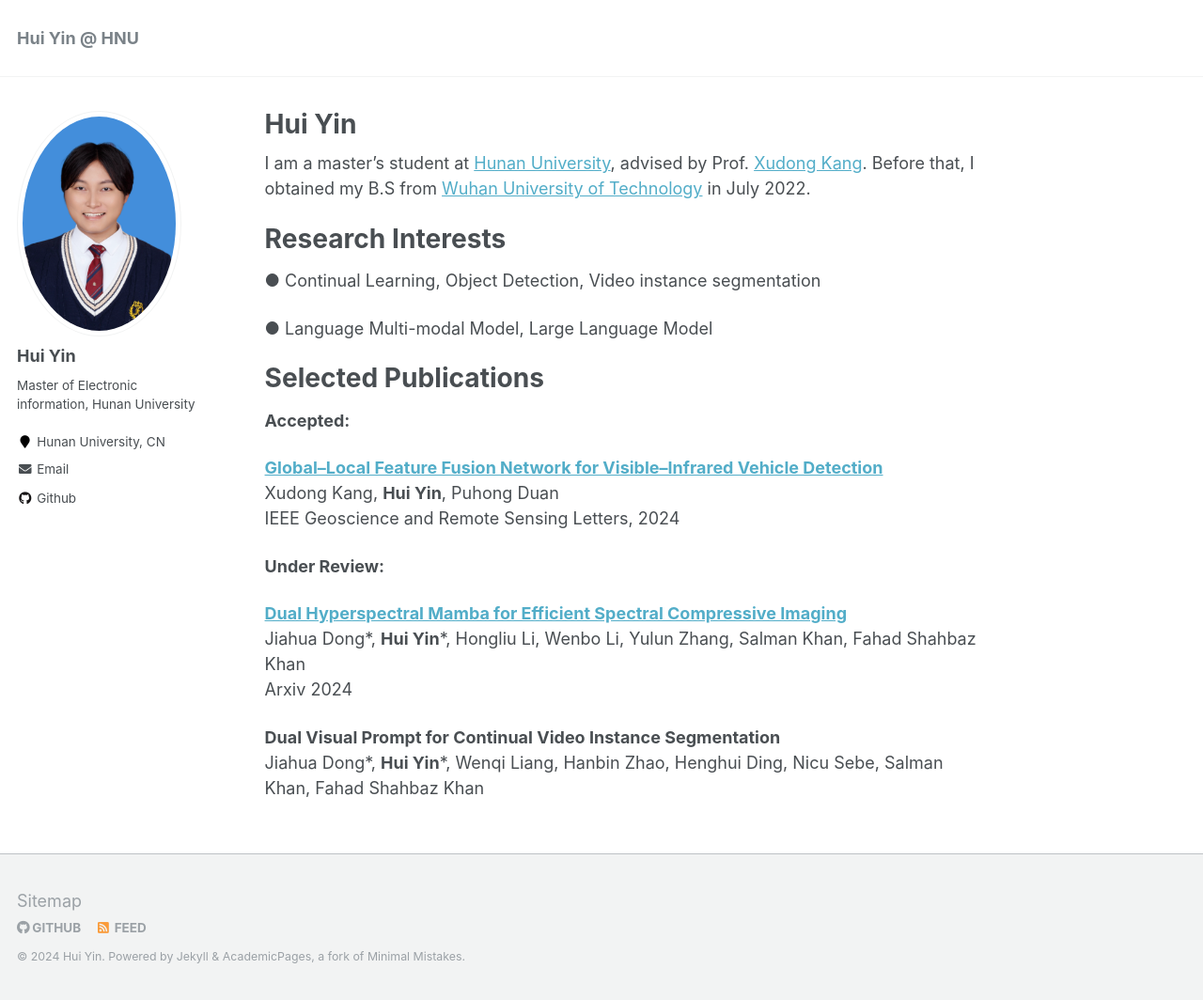
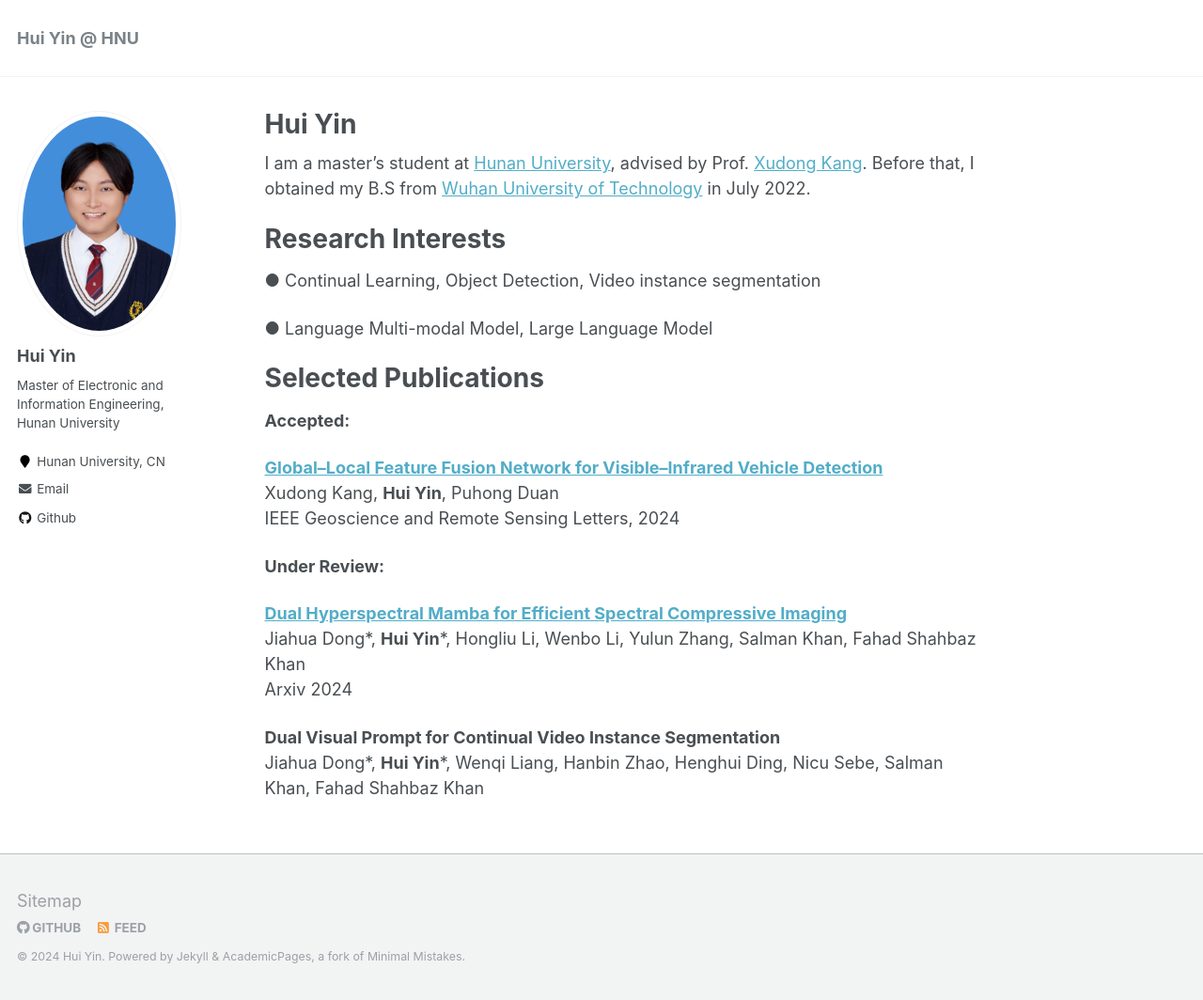
Before and after one commit to yinhui6/homepage, a Jekyll site: the page built from _pages/about.md, in a window 1280 px wide and 1064 px high. Shown: the whole window at 94% size. Built offline with Jekyll 4.4.1, drawn with Linux system fonts in a browser that asks for light colours.

Commit message:
Update _config.yml

```diff
--- a/_config.yml
+++ b/_config.yml
@@ -82,7 +82,7 @@ analytics:
 author:
   name             : "Hui Yin"
   avatar           : "profile.png"
-  bio              : "Master of Electronic information, Hunan University"
+  bio              : "Master of Electronic and Information Engineering, Hunan University"
   location         : "Hunan University, CN"
   employer         :
   pubmed           : #"https://www.ncbi.nlm.nih.gov/pubmed/?term=john+snow"
```
